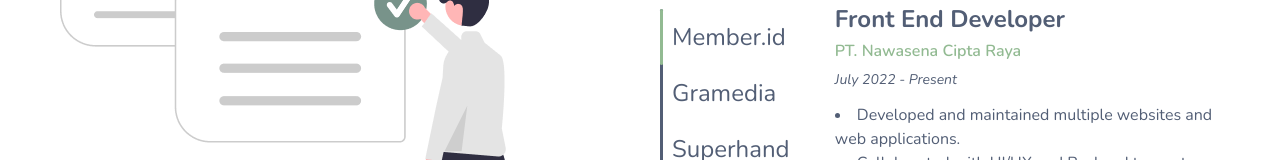
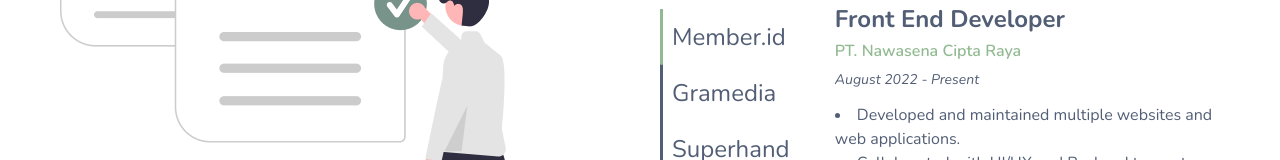
Before and after one commit to sandyadzim/portofolio, a React (Vite) app: page / in a window 1280 px wide. Both pictures are taken after a click on the button "Experience". Shown: the part 283-443 px from the top of the page. Built offline with nearby package versions, Linux system fonts and the light colour scheme.

Commit message:
update: start year mid

```diff
--- a/src/pages/Experience/index.tsx
+++ b/src/pages/Experience/index.tsx
@@ -11,7 +11,7 @@ function Experience() {
       slug: 'memberid',
       job: 'Front End Developer',
       location: 'PT. Nawasena Cipta Raya',
-      start: 'July 2022',
+      start: 'August 2022',
       end: 'Present',
       jobdesk: [
         'Developed and maintained multiple websites and web applications.',
```
